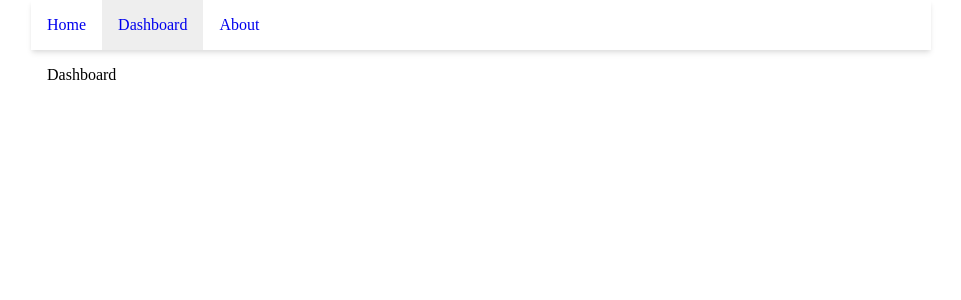
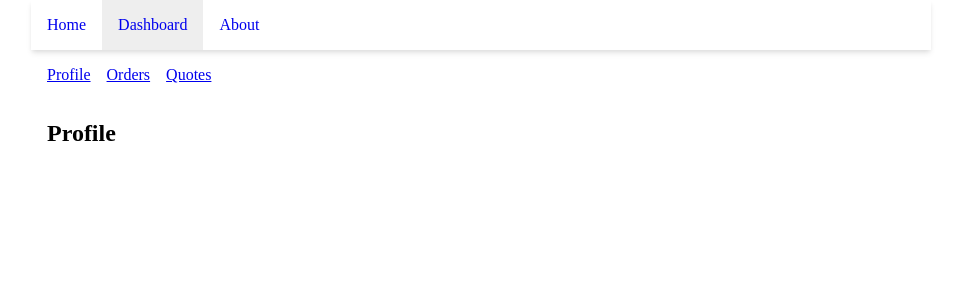
Before and after one commit to collegewap/react-router-tutorial, a React (Create React App) app: page /dashboard in a window 1280 px wide. Shown: the top 300 px of the page, without its empty margins (159-1120 px from the left). Built offline with nearby package versions, Linux system fonts and the light colour scheme.

Commit message:
Nested Routes

```diff
--- a/src/App.js
+++ b/src/App.js
@@ -28,7 +28,7 @@
         <Routes>
           <Route path="/" element={<Home />}></Route>
           <Route path="about" element={<About />}></Route>
-          <Route path="dashboard" element={<Dashboard />}></Route>
+          <Route path="dashboard/*" element={<Dashboard />}></Route>
           <Route path="*" element={<NotFound />}></Route>
         </Routes>
       </div>
--- a/src/Dashboard.js
+++ b/src/Dashboard.js
@@ -1,7 +1,39 @@
 import React from "react";
+import { Routes, Link, Route } from "react-router-dom";
 
 const Dashboard = () => {
-  return <div>Dashboard</div>;
+  return (
+    <div>
+      <ul>
+        <li>
+          <Link to="">Profile</Link>
+        </li>
+        <li>
+          <Link to="orders">Orders</Link>
+        </li>
+        <li>
+          <Link to="quotes">Quotes</Link>
+        </li>
+      </ul>
+      <div className="dashboard">
+        <Routes>
+          <Route path="/" element={<Profile />}></Route>
+          <Route path="orders" element={<Orders />}></Route>
+          <Route path="quotes" element={<Quotes />}></Route>
+        </Routes>
+      </div>
+    </div>
+  );
+};
+
+export const Profile = () => {
+  return <h2>Profile</h2>;
+};
+export const Orders = () => {
+  return <h2>Orders</h2>;
+};
+export const Quotes = () => {
+  return <h2>Quotes</h2>;
 };
 
 export default Dashboard;
--- a/src/index.css
+++ b/src/index.css
@@ -23,3 +23,20 @@
 nav a.active {
   background-color: #eee;
 }
+.main {
+  padding: 1rem;
+}
+
+.main ul {
+  display: flex;
+  list-style-type: none;
+  margin: 0;
+  padding: 0;
+}
+.main ul li {
+  margin-right: 1rem;
+}
+
+.dashboard {
+  padding: 1rem 0;
+}
```
